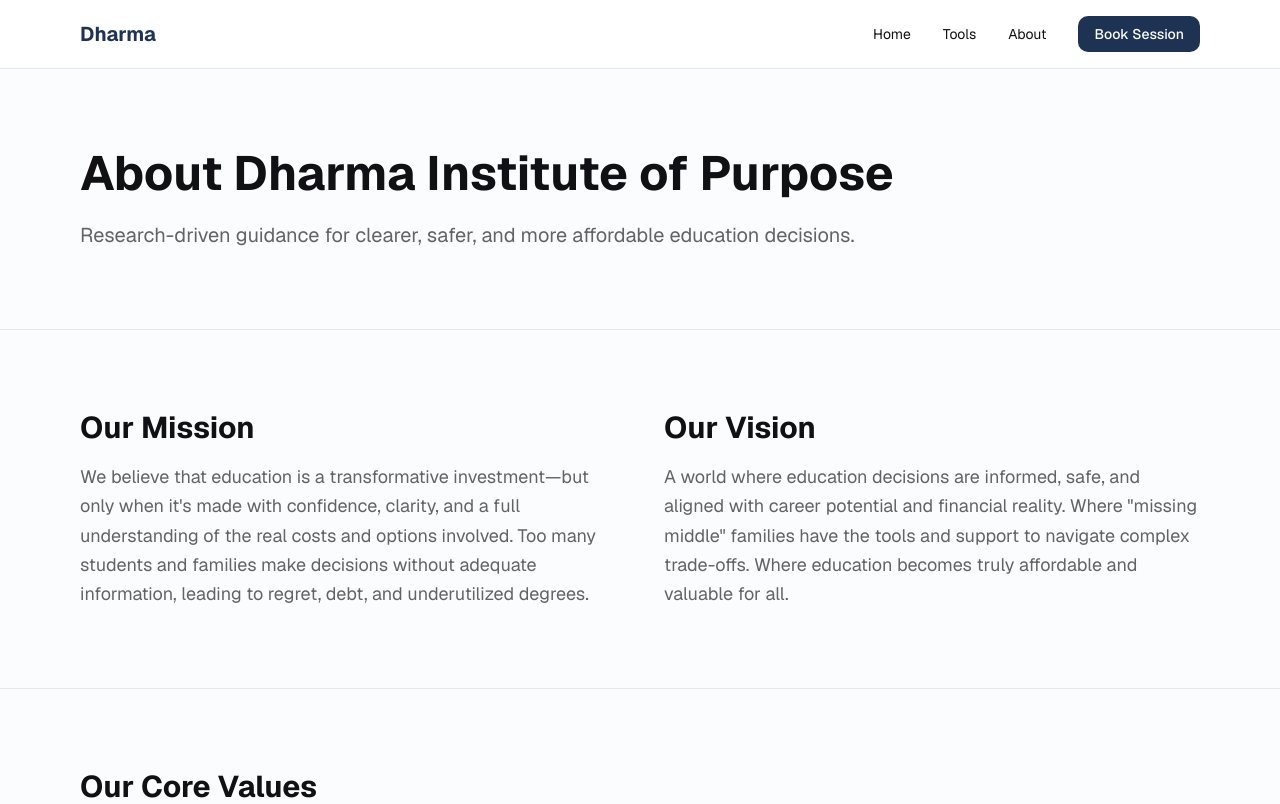
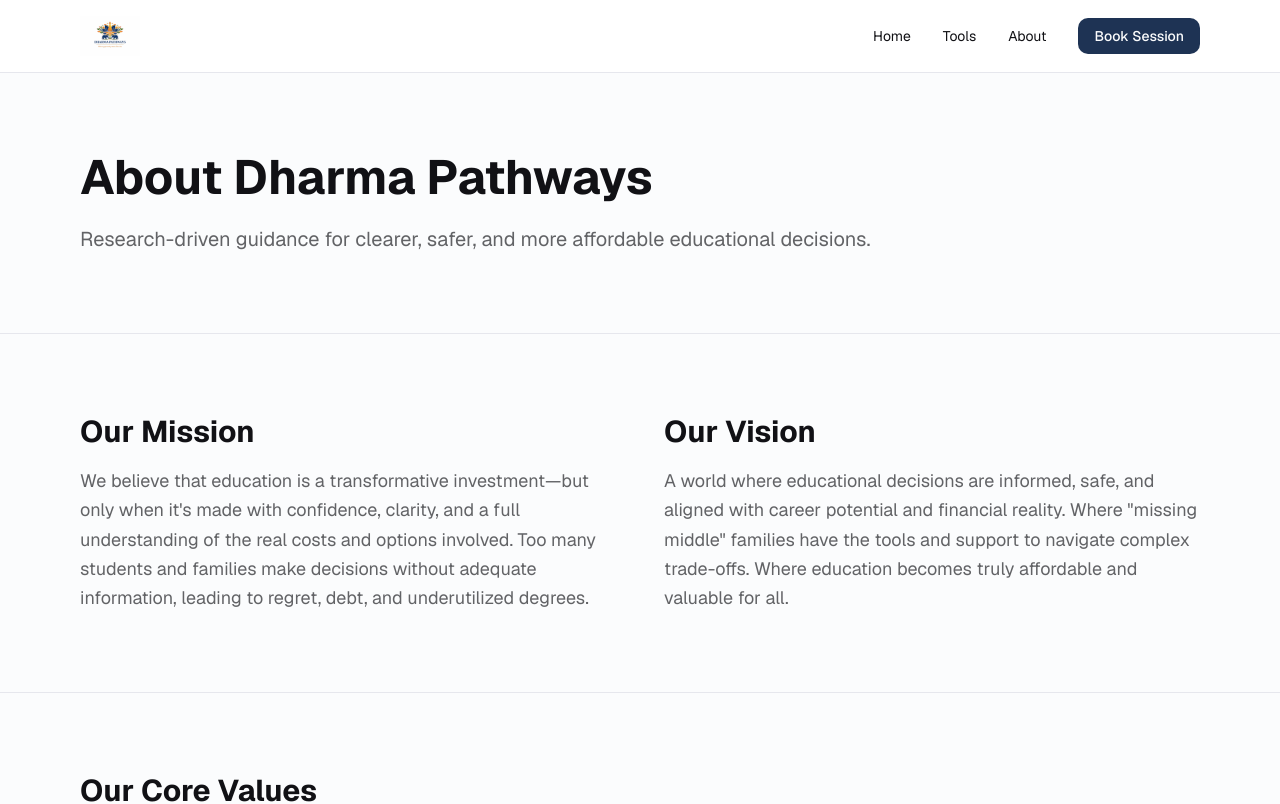
Before and after one commit to NashilD/dharmapathways, a Next.js app: page /about in a window 1280 px wide. Shown: the top 804 px of the page. Built offline with nearby package versions, Linux system fonts and the light colour scheme.

Commit message:
Chnage the names and the logo added

```diff
--- a/app/about/page.tsx
+++ b/app/about/page.tsx
@@ -12,10 +12,10 @@ export default function AboutPage() {
         <section className="border-b border-border">
           <div className="max-w-6xl mx-auto px-4 py-20">
             <h1 className="text-4xl md:text-5xl font-bold text-foreground mb-6">
-              About Dharma Institute of Purpose
+              About Dharma Pathways
             </h1>
             <p className="text-xl text-muted-foreground">
-              Research-driven guidance for clearer, safer, and more affordable education decisions.
+              Research-driven guidance for clearer, safer, and more affordable educational decisions.
             </p>
           </div>
         </section>
@@ -36,7 +36,7 @@ export default function AboutPage() {
               <div>
                 <h2 className="text-3xl font-bold text-foreground mb-4">Our Vision</h2>
                 <p className="text-lg text-muted-foreground leading-relaxed">
-                  A world where education decisions are informed, safe, and aligned with career
+                  A world where educational decisions are informed, safe, and aligned with career
                   potential and financial reality. Where &quot;missing middle&quot; families have the tools
                   and support to navigate complex trade-offs. Where education becomes truly
                   affordable and valuable for all.
--- a/app/page.tsx
+++ b/app/page.tsx
@@ -13,7 +13,7 @@ export default function Home() {
         <div className="max-w-6xl mx-auto px-4 py-20 md:py-32">
           <div className="max-w-3xl">
             <h1 className="text-4xl md:text-5xl font-bold text-foreground mb-6">
-              Dharma Institute of Purpose
+              Dharma Pathways
             </h1>
             <p className="text-xl text-muted-foreground mb-6">
               Where opportunity meets direction
--- a/components/footer.tsx
+++ b/components/footer.tsx
@@ -14,7 +14,7 @@ export default function Footer() {
               <div className="w-8 h-8 bg-primary-foreground rounded flex items-center justify-center text-primary font-bold text-lg">
                 D
               </div>
-              <span className="font-bold text-lg">Dharma</span>
+              <span className="font-bold text-lg">Dharma Pathways</span>
             </div>
             <p className="text-sm opacity-80">
               Research-driven institute understanding human pressures in modern institutions.
--- a/components/navbar.tsx
+++ b/components/navbar.tsx
@@ -1,6 +1,7 @@
 'use client';
 
 import Link from 'next/link';
+import Image from 'next/image';
 import { useState } from 'react';
 
 export default function Navbar() {
@@ -10,8 +11,14 @@ export default function Navbar() {
     <nav className="sticky top-0 z-50 border-b border-border bg-card">
       <div className="max-w-6xl mx-auto px-4 py-4 flex items-center justify-between">
         {/* Logo */}
-        <Link href="/" className="text-xl font-bold text-primary">
-          Dharma
+        <Link href="/" className="flex items-center gap-2">
+          <Image
+            src="/DharamaPathways logo.jpeg"
+            alt="Dharma Pathways"
+            width={120}
+            height={40}
+            className="h-10 w-auto"
+          />
         </Link>
 
         {/* Desktop Menu */}
--- a/components/navigation.tsx
+++ b/components/navigation.tsx
@@ -1,6 +1,7 @@
 'use client'
 
 import Link from 'next/link'
+import Image from 'next/image'
 import { useState } from 'react'
 import { Menu, X } from 'lucide-react'
 
@@ -13,10 +14,13 @@ export default function Navigation() {
         <div className="flex justify-between items-center h-16">
           {/* Logo */}
           <Link href="/" className="flex items-center gap-2">
-            <div className="w-8 h-8 bg-primary rounded flex items-center justify-center text-primary-foreground font-bold text-lg">
-              D
-            </div>
-            <span className="font-bold text-lg hidden sm:inline text-foreground">Dharma</span>
+            <Image
+              src="/DharamaPathways logo.jpeg"
+              alt="Dharma Pathways"
+              width={140}
+              height={50}
+              className="h-10 w-auto"
+            />
           </Link>
 
           {/* Desktop Menu */}
--- a/package.json
+++ b/package.json
@@ -1,5 +1,5 @@
 {
-  "name": "my-project",
+  "name": "dharma-pathways",
   "version": "0.1.0",
   "private": true,
   "scripts": {
```
Also changed, not shown: public/DharamaPathways logo.jpeg (added).
